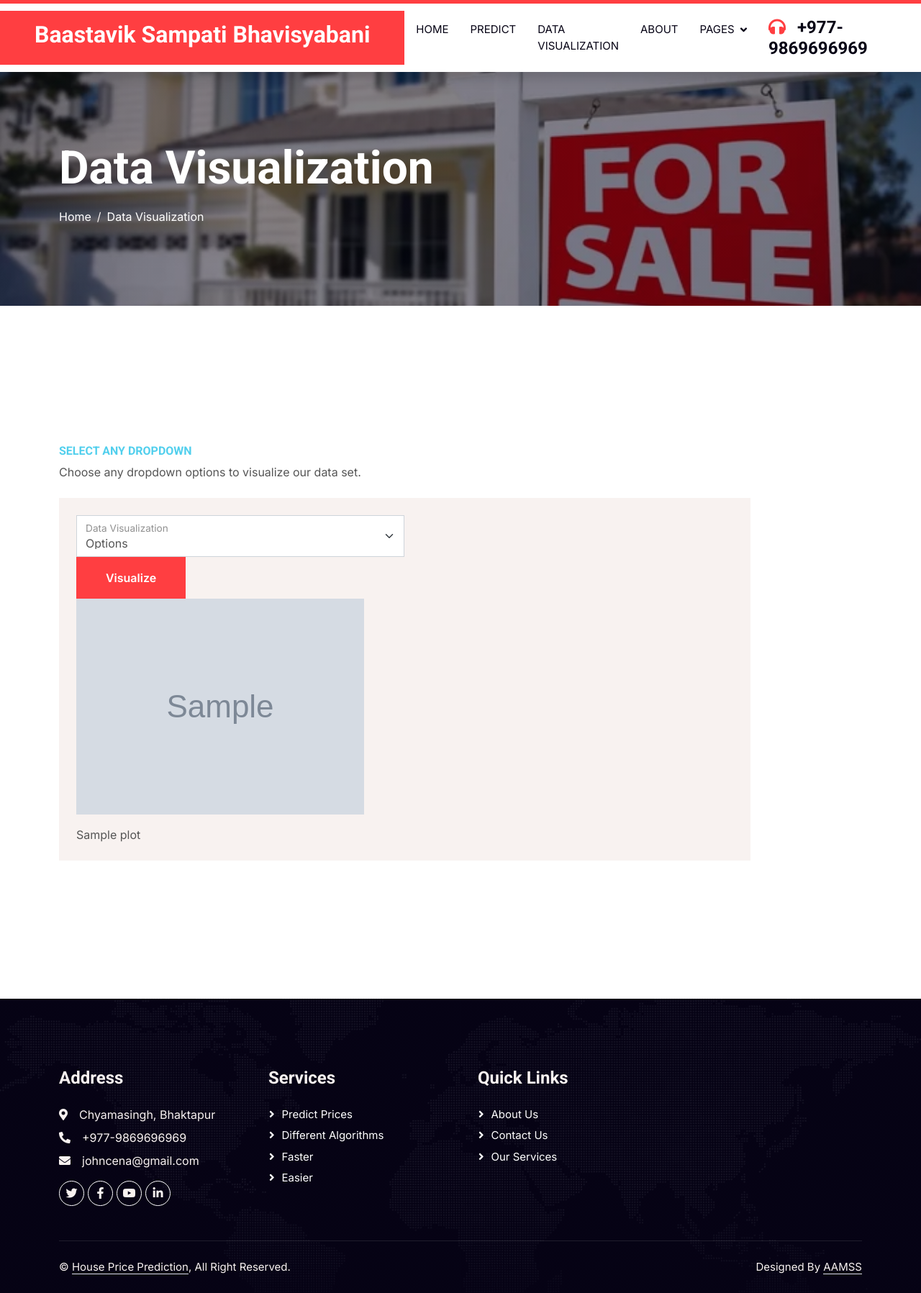
After one commit to abiralkhadka88/HousePricePredictionWebsite, a Django app: template templates/visualization.html in a window 1280 px wide. The commit adds this page. Shown: the whole page at 72% size. Run offline with Django 4.2, Linux system fonts and the light colour scheme; the template is opened without the code that fills it: most values are stand-ins (such as "Sample title", 1, 10 or a date in 2020); grey boxes marked "Sample" are stand-in pictures; some libraries are stand-ins or nearby versions.

Commit message:
Did a little Visualization

```diff
--- a/houseprice/urls.py
+++ b/houseprice/urls.py
@@ -20,6 +20,8 @@ from houseprice import views
 urlpatterns = [
     path('admin/', admin.site.urls),
     path('', views.home, name='index'),
+    path('visualization/', views.visualization, name='visualization'),
+
     path('about/', views.about, name='about'),
     path('service/', views.service, name='service'),
     path('feature/', views.feature, name='feature'),
--- a/templates/header.html
+++ b/templates/header.html
@@ -43,6 +43,7 @@
             <div class="navbar-nav ms-auto p-4 p-lg-0">
                 <a href="/" class="nav-item nav-link">Home</a>
                 <a href="/predict" class="nav-item nav-link">Predict</a>
+                <a href="/visualization" class="nav-item nav-link">Data Visualization</a>
                 <a href="/about" class="nav-item nav-link">About</a>
                 <div class="nav-item dropdown">
                     <a href="#" class="nav-link dropdown-toggle" data-bs-toggle="dropdown">Pages</a>
--- a/templates/predict.html
+++ b/templates/predict.html
@@ -121,7 +121,9 @@
         </div>
     </div>
 
-
+    <div>
+        <div class="flourish-embed flourish-table" data-src="visualisation/14646240"><script src="https://public.flourish.studio/resources/embed.js"></script></div>
+    </div>
 
     {% include "footer.html"%}
 
--- /dev/null
+++ b/templates/visualization.html
@@ -0,0 +1,87 @@
+<html>
+<head>
+    <style>
+        input[type="number"]::-webkit-inner-spin-button,
+        input[type="number"]::-webkit-outer-spin-button {
+            -webkit-appearance: none;
+            margin: 0;
+        }
+    </style>
+</head>
+<body>
+
+    <!-- Spinner Start -->
+    <div id="spinner" class="show bg-white position-fixed translate-middle w-100 vh-100 top-50 start-50 d-flex align-items-center justify-content-center">
+        <div class="spinner-grow text-primary" style="width: 3rem; height: 3rem;" role="status">
+            <span class="sr-only">Loading...</span>
+        </div>
+    </div>
+    <!-- Spinner End -->
+
+    {% include "header.html"%}
+        <!-- Page Header Start -->
+        <div class="container-fluid page-header py-5" style="margin-bottom: 6rem;">
+            <div class="container py-5">
+                <h1 class="display-3 text-white mb-3 animated slideInDown">Data Visualization</h1>
+                <nav aria-label="breadcrumb animated slideInDown">
+                    <ol class="breadcrumb">
+                        <li class="breadcrumb-item"><a class="text-white" href="/">Home</a></li>
+                        <li class="breadcrumb-item text-white active" aria-current="page">Data Visualization</li>
+                    </ol>
+                </nav>
+            </div>
+        </div>
+        <!-- Page Header End -->
+
+        <div class="container-fluid overflow-hidden py-5 px-lg-0">
+            <div class="container contact-page py-5 px-lg-0">
+                <div class="row g-5 mx-lg-0">
+                    <div class="col-md-10 contact-form wow fadeIn" data-wow-delay="0.1s">
+                        <h6 class="text-secondary text-uppercase">Select any dropdown</h6>
+                        <p class="mb-4">Choose any dropdown options to visualize our data set.</p>
+                        <div class="bg-light p-4">
+                            <form method="POST">
+                                {% csrf_token %}
+                                <div class="col-6">
+                                    <div class="form-floating">
+                                        <select class="form-select" id="data_viz" name="data_viz" required>
+                                            <option value="" disabled selected>Options</option>
+                                            <option value="pricevsland"">Price V/s Land</option>
+                                            <option value="boxplot" >Boxplot</option>
+                                            <option value="histogram" >Histogram</option>
+                                            <option value="pCorr" >Pearson's Correlation</option>
+
+
+                                        </select>
+                                        <label for="data_viz">Data Visualization</label>
+                                    </div>
+                                    <div class="col-md-4">
+                                        <button class="btn btn-primary w-100 py-3" type="submit">Visualize</button>
+                                    </div>
+
+                                </div>
+                                <div>
+                                    <img src="{{img_dir}}" alt="">
+                                </div>
+
+                            </form>
+
+                            <div class="col-md-4">
+                                {{plot}}
+                            </div>
+
+                        </div>
+                    </div>
+                </div>
+            </div>
+        </div>
+
+
+    {% include "footer.html"%}
+
+    <!-- Back to Top -->
+    <a href="#" class="btn btn-lg btn-primary btn-lg-square rounded-0 back-to-top"><i class="bi bi-arrow-up"></i></a>
+
+</body>
+
+</html>
```
Also changed, not shown: houseprice/views.py (+113 -1 lines), static/img/corr.png (added), static/img/histogram.jpg (added), static/img/scatterPriceVsLand.jpg (added).
